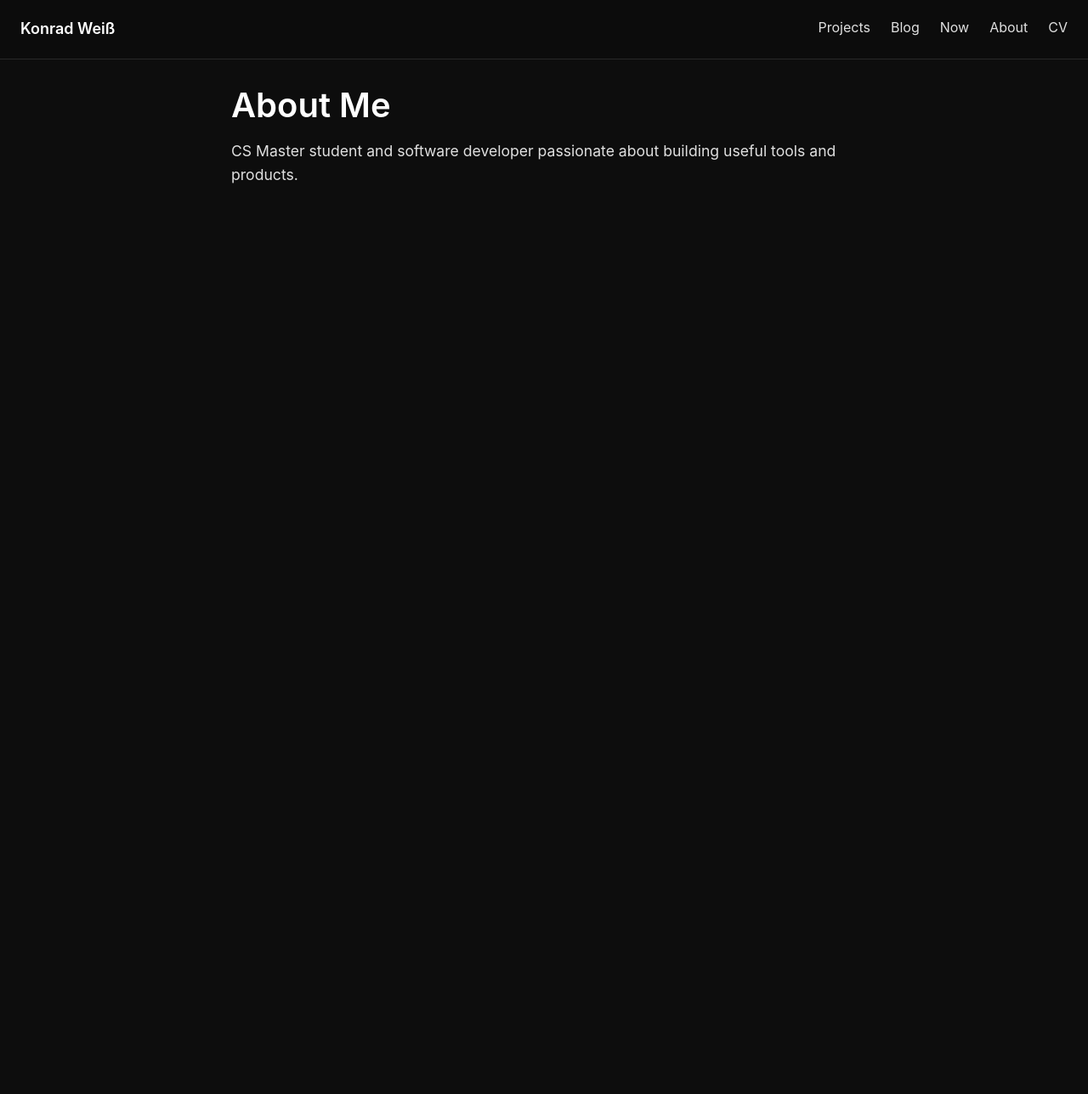
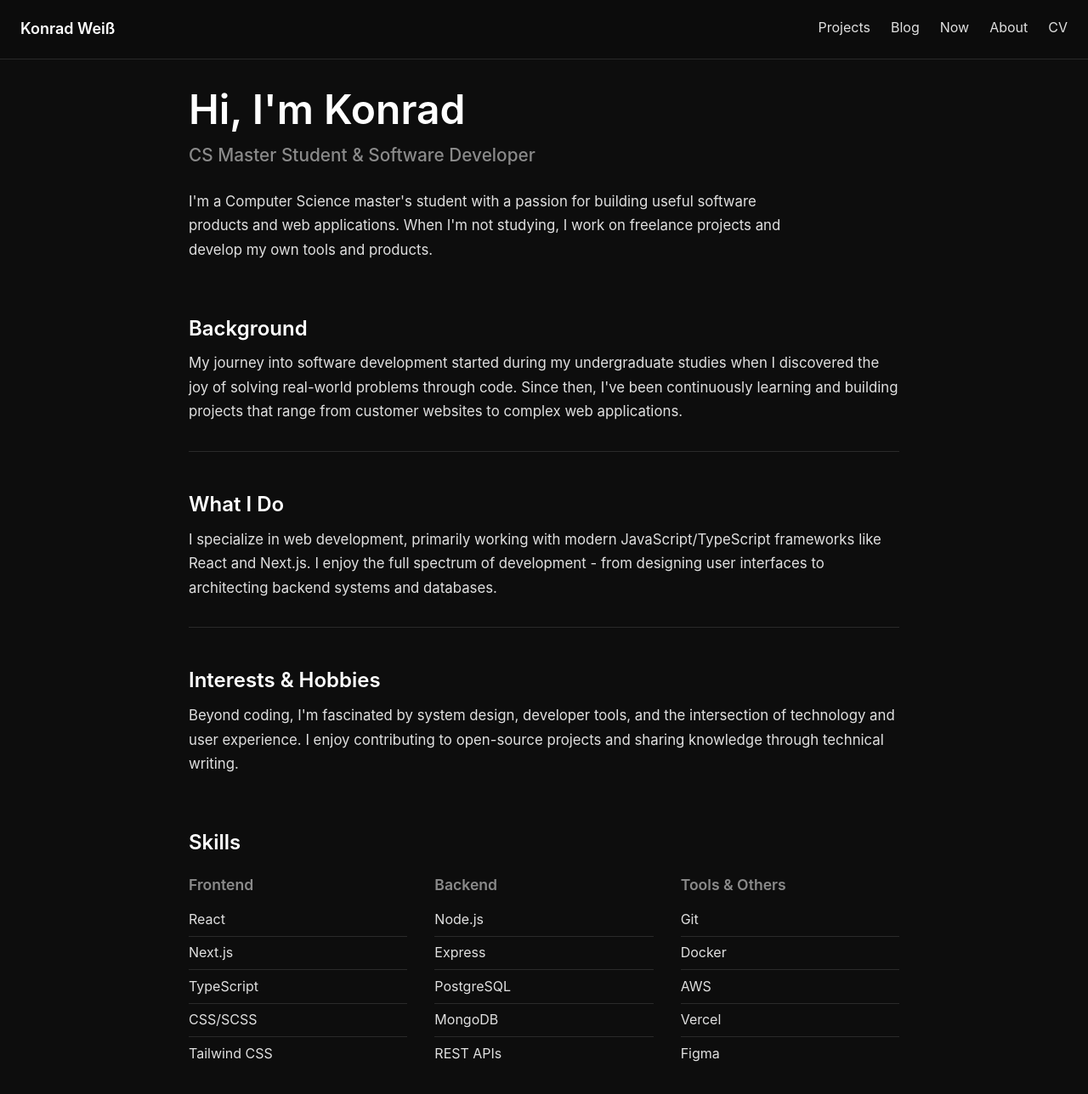
Before and after one commit to konrad2002/konrad2002.de, a Next.js app: page /me in a window 1280 px wide. Shown: the top 1288 px of the page at 85% size. Before the commit the page ends 800 px from the top, so only its background shows below. Built offline with nearby package versions, Linux system fonts and the light colour scheme.

Commit message:
add about and now page

```diff
--- a/src/app/me/me.module.css
+++ b/src/app/me/me.module.css
@@ -1,19 +1,125 @@
 .container {
-    max-width: 800px;
+    max-width: 900px;
     margin: 0 auto;
-    padding: 100px 2rem 2rem;
+    padding: 100px 2rem 4rem;
 }
 
-.container h1 {
-    font-size: 2.5rem;
-    margin-bottom: 1rem;
+.hero {
+    margin-bottom: 4rem;
+    text-align: left;
+}
+
+.hero h1 {
+    font-size: 3rem;
+    margin-bottom: 0.5rem;
+    color: var(--accent);
+    font-weight: 600;
+    line-height: 1.2;
+}
+
+.subtitle {
+    font-size: 1.3rem;
+    color: var(--secondary);
+    margin-bottom: 1.5rem;
+    font-weight: 500;
+}
+
+.introContent {
+    font-size: 1.05rem;
+    line-height: 1.7;
+    color: var(--foreground);
+    max-width: 700px;
+}
+
+.content {
+    margin-bottom: 4rem;
+}
+
+.section {
+    margin-bottom: 3rem;
+    padding-bottom: 2rem;
+    border-bottom: 1px solid var(--border);
+}
+
+.section:last-child {
+    border-bottom: none;
+    padding-bottom: 0;
+}
+
+.section h2 {
+    font-size: 1.5rem;
+    margin-bottom: 0.75rem;
     color: var(--accent);
     font-weight: 600;
 }
 
-.container p {
+.section p {
+    font-size: 1.05rem;
+    line-height: 1.7;
+    color: var(--foreground);
+}
+
+.skillsSection h2 {
+    font-size: 1.5rem;
+    margin-bottom: 1.5rem;
+    color: var(--accent);
+    font-weight: 600;
+}
+
+.skillsGrid {
+    display: grid;
+    grid-template-columns: repeat(auto-fit, minmax(250px, 1fr));
+    gap: 2rem;
+}
+
+.skillGroup h3 {
     font-size: 1.1rem;
-    line-height: 1.6;
+    margin-bottom: 0.75rem;
+    color: var(--secondary);
+    font-weight: 600;
+}
+
+.skillGroup ul {
+    list-style: none;
+    padding: 0;
+    margin: 0;
+}
+
+.skillGroup li {
+    font-size: 1rem;
+    padding: 0.4rem 0;
     color: var(--foreground);
-    margin-bottom: 1.5rem;
+    border-bottom: 1px solid var(--border);
+    padding-bottom: 0.4rem;
 }
+
+.skillGroup li:last-child {
+    border-bottom: none;
+}
+
+/* Image placement support - use with standard HTML img tags */
+.container img {
+    max-width: 100%;
+    height: auto;
+    margin: 2rem 0;
+    display: block;
+}
+
+/* Responsive design */
+@media (max-width: 640px) {
+    .container {
+        padding: 80px 1.5rem 2rem;
+    }
+
+    .hero h1 {
+        font-size: 2rem;
+    }
+
+    .subtitle {
+        font-size: 1.1rem;
+    }
+
+    .skillsGrid {
+        grid-template-columns: 1fr;
+    }
+}
--- a/src/app/me/page.tsx
+++ b/src/app/me/page.tsx
@@ -1,14 +1,44 @@
 import Header from "@/app/header/header";
+import { getBioData } from "@/lib/data";
 import styles from "./me.module.css";
 
 export default function MePage() {
+    const bioData = getBioData();
+
     return (
         <>
             <Header />
             <div className={styles.container}>
-                <h1>About Me</h1>
-                <p>CS Master student and software developer passionate about building useful tools and products.</p>
-                {/* Bio content will be added here */}
+                <div className={styles.hero}>
+                    <h1>{bioData.intro.title}</h1>
+                    <p className={styles.subtitle}>{bioData.intro.subtitle}</p>
+                    <p className={styles.introContent}>{bioData.intro.content}</p>
+                </div>
+
+                <div className={styles.content}>
+                    {bioData.sections.map((section) => (
+                        <section key={section.id} className={styles.section}>
+                            <h2>{section.title}</h2>
+                            <p>{section.content}</p>
+                        </section>
+                    ))}
+                </div>
+
+                <div className={styles.skillsSection}>
+                    <h2>Skills</h2>
+                    <div className={styles.skillsGrid}>
+                        {bioData.skills.map((skillGroup) => (
+                            <div key={skillGroup.category} className={styles.skillGroup}>
+                                <h3>{skillGroup.category}</h3>
+                                <ul>
+                                    {skillGroup.items.map((skill) => (
+                                        <li key={skill}>{skill}</li>
+                                    ))}
+                                </ul>
+                            </div>
+                        ))}
+                    </div>
+                </div>
             </div>
         </>
     );
--- a/src/app/now/now.module.css
+++ b/src/app/now/now.module.css
@@ -1,28 +1,72 @@
-.container {
-    max-width: 800px;
-    margin: 0 auto;
-    padding: 100px 2rem 2rem;
-}
-
-.container h1 {
-    font-size: 2.5rem;
-    margin-bottom: 0.5rem;
-    color: var(--accent);
-    font-weight: 600;
-}
-
-.subtitle {
-    font-size: 0.95rem;
-    color: var(--secondary);
-    margin-bottom: 2rem;
-    font-style: italic;
-}
-
-.container a {
+.description {
+    font-size: 1.05rem;
     color: var(--foreground);
+    line-height: 1.7;
+    margin-bottom: 3rem;
+    padding-bottom: 2rem;
     border-bottom: 1px solid var(--border);
 }
 
-.container a:hover {
+.description a {
+    color: var(--foreground);
+    border-bottom: 1px solid var(--border);
+    text-decoration: none;
+    transition: border-color 0.2s ease;
+}
+
+.description a:hover {
     border-bottom-color: var(--accent);
+    color: var(--accent);
 }
+
+.sections {
+    display: flex;
+    flex-direction: column;
+    gap: 2.5rem;
+}
+
+.section {
+    padding: 1.5rem;
+    border-left: 3px solid var(--accent);
+    background: rgba(255, 255, 255, 0.03);
+}
+
+.sectionTitle {
+    margin: 0 0 0.75rem 0;
+    font-size: 1.4rem;
+    font-weight: 600;
+    color: var(--accent);
+    line-height: 1.2;
+}
+
+.sectionContent {
+    color: var(--foreground);
+    line-height: 1.7;
+    margin: 0 0 1rem 0;
+    font-size: 1.05rem;
+}
+
+.tags {
+    display: flex;
+    flex-wrap: wrap;
+    gap: 0.5rem;
+    margin-top: 1rem;
+}
+
+@media (max-width: 640px) {
+    .sections {
+        gap: 2rem;
+    }
+
+    .section {
+        padding: 1rem;
+    }
+
+    .sectionTitle {
+        font-size: 1.2rem;
+    }
+
+    .sectionContent {
+        font-size: 1rem;
+    }
+}
```
Also changed, not shown: src/app/now/page.tsx (+37 -6 lines).
